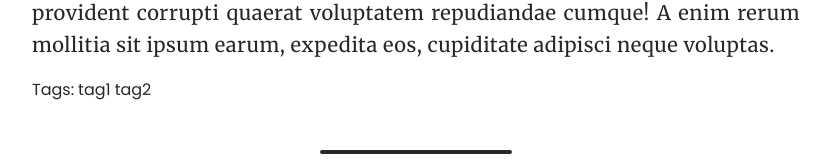
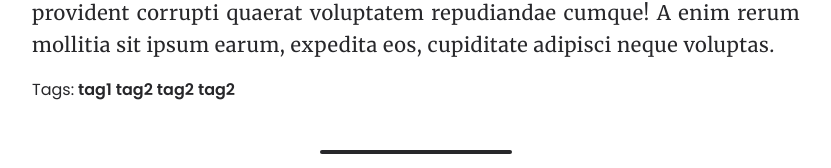
Before and after one commit to adrielestoller/blog, a React (Vite) app: page /post in a window 1280 px wide. Shown: the part 873-1041 px from the top of the page, without its empty margins (224-1055 px from the left). Built offline with nearby package versions, Linux system fonts and the light colour scheme.

Commit message:
feat: add post tags

```diff
--- a/src/components/PostTagsList.tsx
+++ b/src/components/PostTagsList.tsx
@@ -7,7 +7,7 @@ export function PostTagsList(props: PostTagsListProps) {
 
   return (
     <>
-      <div className="flex gap-1">
+      <div className="flex flex-wrap gap-1 font-semibold ">
         {items.map((item, index) => (
           <span key={index} className="relative">
             <span className="absolute inset-0 cursor-pointer border-transparent border-b-2 ease-linear hover:border-zinc-600" />
--- a/src/pages/PostPage.tsx
+++ b/src/pages/PostPage.tsx
@@ -1,7 +1,7 @@
 import { Github, Instagram, Twitter } from "lucide-react";
 import { Header } from "../components/Header";
 import { ImageBox } from "../components/ImageBox";
-import { PostCardTagsList } from '../components/PostCardTagsList';
+import { PostTagsList } from "../components/PostTagsList";
 
 export function PostPage() {
   return (
@@ -25,7 +25,7 @@ export function PostPage() {
 
         <div className="flex gap-1">
           <p>Tags: </p>
-          <PostCardTagsList items={['tag1', 'tag2']} />
+          <PostTagsList items={['tag1', 'tag2', 'tag2', 'tag2']} />
         </div>
       </main>
 
```
